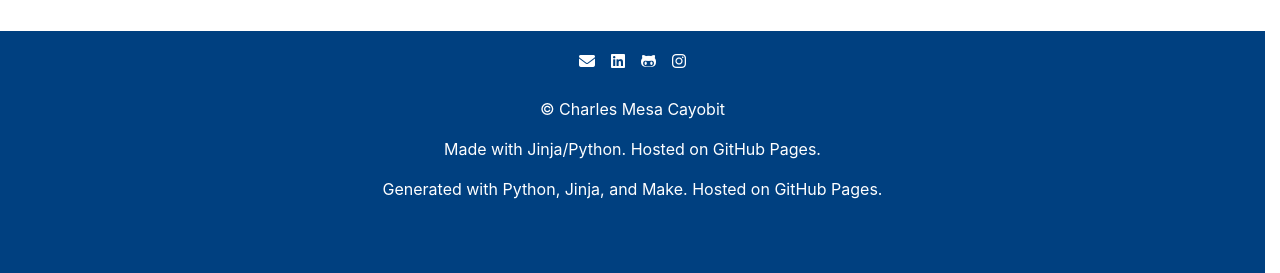
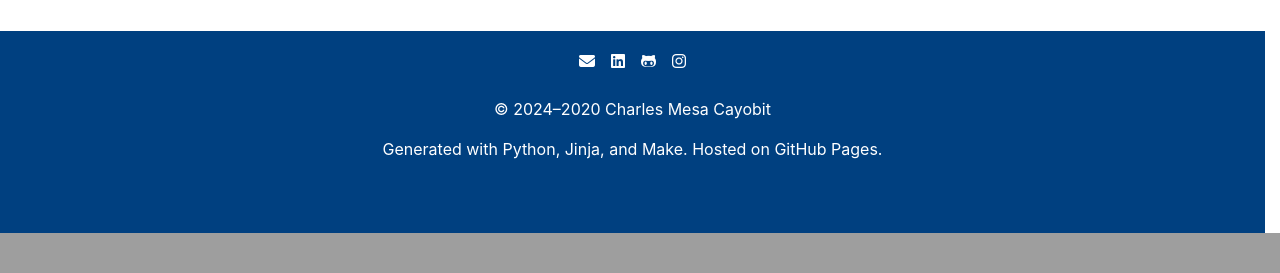
Before and after one commit to CharlesMC11/CharlesMC11.github.io, a Python web app: template src/templates/index.html.jinja in a window 1280 px wide. Shown: the part 763-1036 px from the top of the page. After the commit the page ends 996 px from the top, so only its background shows below. Run offline with Jinja, Linux system fonts and the light colour scheme; the template is opened without the code that fills it: most values are stand-ins (such as "Sample title", 1, 10 or a date in 2020); some libraries are stand-ins or nearby versions.

Commit message:
Specify copyright year

```diff
--- a/src/build.py
+++ b/src/build.py
@@ -18,6 +18,8 @@ ENV = Environment(
 )
 
 
+YEAR = date.today().year
+
 # Public functions
 
 
@@ -25,7 +27,7 @@ def render_template() -> None:
     """Render a template whose filename is given at the CLI."""
 
     filename = Path(sys.argv[1])
-    content = ENV.get_template(str(filename)).render()
+    content = ENV.get_template(str(filename)).render(year=YEAR)
     (BUILD_DIR / filename.stem).write_text(_minify(content))
 
 
@@ -33,6 +35,7 @@ def render_cv() -> None:
     """Render the CV page."""
 
     content = ENV.get_template("cv/all.html.jinja").render(
+        year=YEAR,
         experience=_experience(),
         projects=_load_sorted_yaml("projects.yaml"),
         skills=_load_yaml("skills.yaml"),
--- a/src/templates/base.html.jinja
+++ b/src/templates/base.html.jinja
@@ -80,8 +80,7 @@
   </section>
 
   <section class="footer__copyright">
-    <p>© Charles Mesa Cayobit</p>
-    <p>Made with Jinja/Python. Hosted on GitHub Pages.</p>
+    <p>© 2024–{{- year }} Charles Mesa Cayobit</p>
     <p>Generated with Python, Jinja, and Make. Hosted on GitHub Pages.</p>
   </section>
 </footer>
```
Also changed, not shown: 1 other file.
